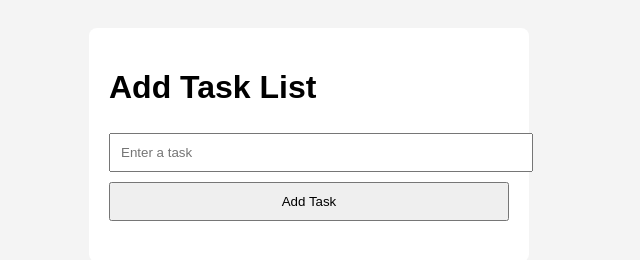
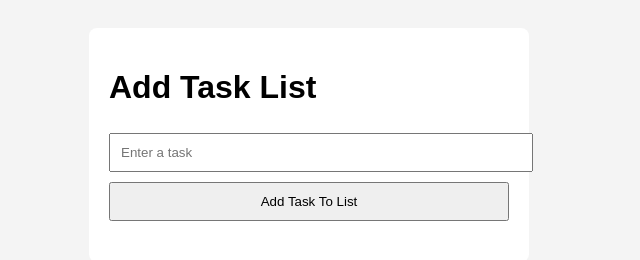
Before and after one commit to lakshitha200/MyProject-test, a plain HTML site: page index.html in a window 1280 px wide. Shown: the full height of the page, 331-971 px from the left. Drawn offline with Linux system fonts and the light colour scheme.

```diff
--- a/index.html
+++ b/index.html
@@ -10,7 +10,7 @@
   <div class="container">
     <h1>Add Task List</h1>
     <input type="text" id="taskInput" placeholder="Enter a task" />
-    <button onclick="addTask()">Add Task</button>
+    <button onclick="addTask()">Add Task To List</button>
     <ul id="taskList"></ul>
   </div>
   <script src="script.js"></script>
```
